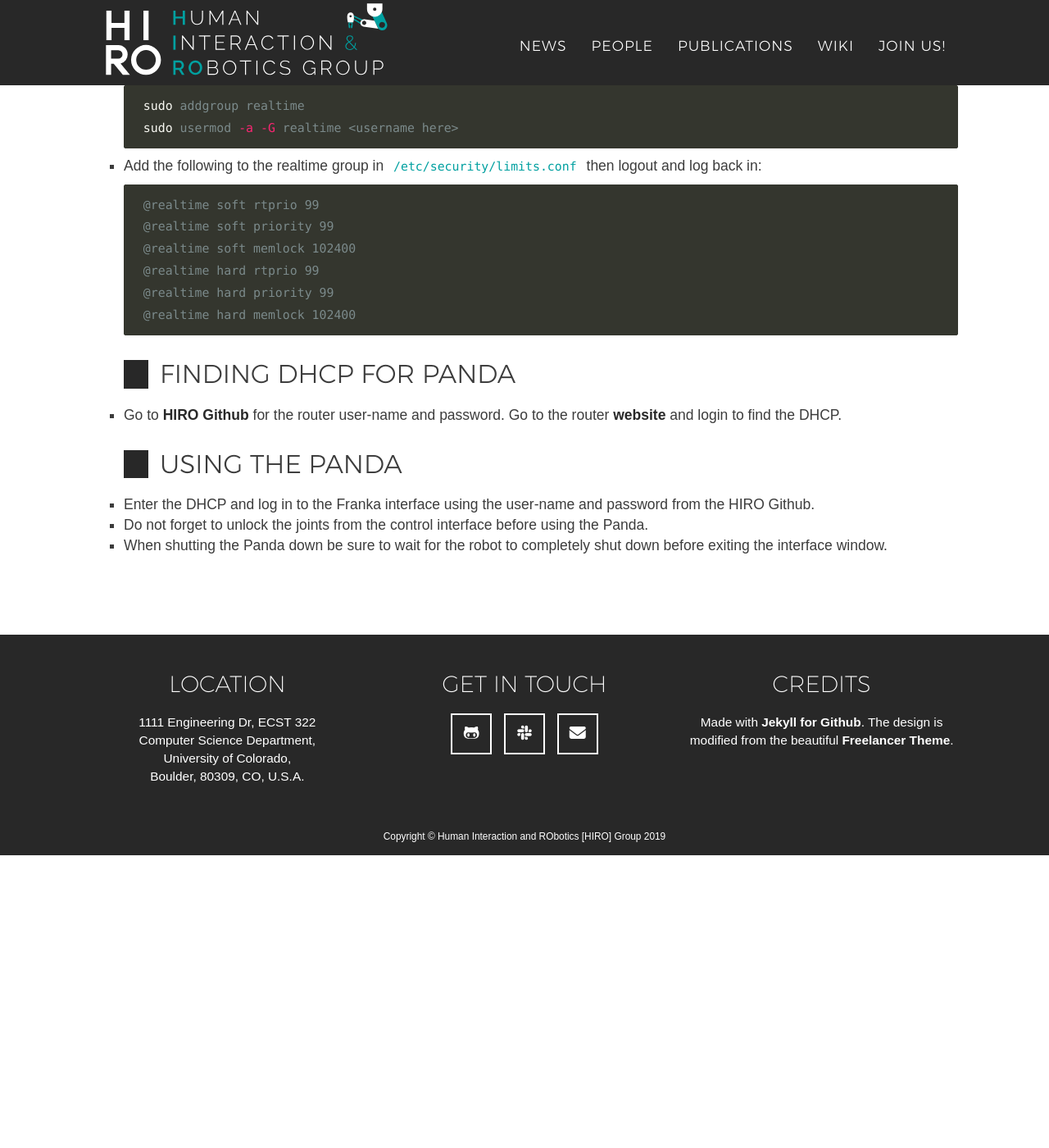
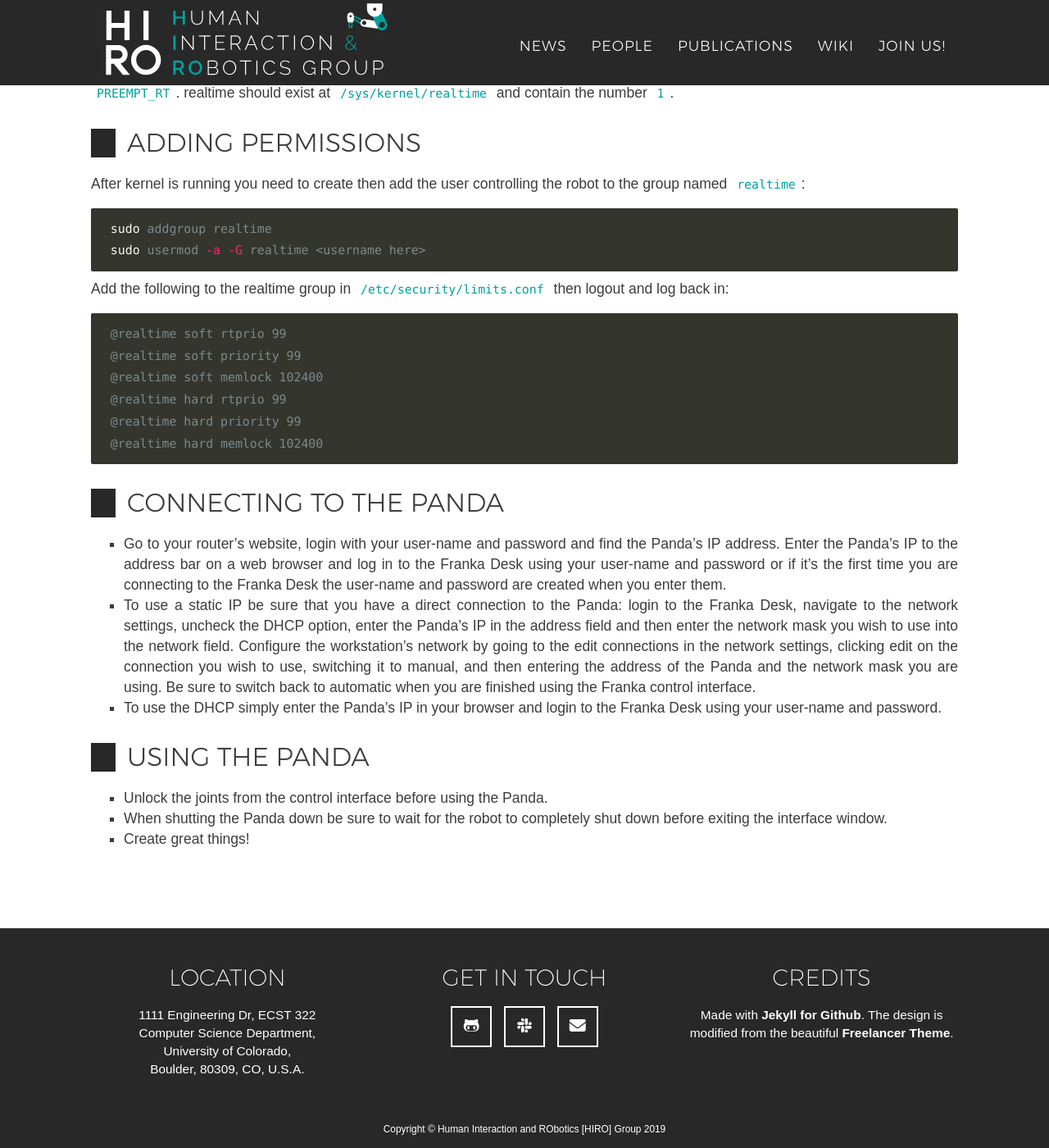
Before and after one commit to HIRO-group/HIRO-group.github.io, a Jekyll site: the page built from _posts/wiki/2019-09-19-Franka-Installation-Tutorial.md, in a window 1280 px wide and 1400 px high, scrolled down 2738 px. Shown: the whole window at 82% size. Built offline with Jekyll 4.4.1, drawn with Linux system fonts in a browser that asks for light colours; nearby versions of some CDN libraries; some web fonts are replaced; before the commit the page ends 3781 px from its top, so only the background shows below that; some of the changed text lies outside the part shown.

Commit message:
Made requested edits.

```diff
--- a/_posts/wiki/2019-09-19-Franka-Installation-Tutorial.md
+++ b/_posts/wiki/2019-09-19-Franka-Installation-Tutorial.md
@@ -1,12 +1,13 @@
 ---
 title: Franka Installation Tutorial
-description: Setting up the PC to control the Panda
+description: How to set up the workstation to control the Franka Panda robot
 tags: [wiki,how to,tutorial,Franka,ros,kernel]
 permalink: franka_installation_tutorial.html
 author: Garrett Pierson
 ---
 
 # Contents
+
 {:.no_toc}
 
 * This line will be replaced by the ToC, excluding the "Contents" header
@@ -20,63 +21,80 @@ the real time Linux kernel necessary for controlling the Panda robot.
 # Installing Dependencies & Building the Packages
 
 Begin by installing the dependencies:
- ~~~bash
-`sudo apt install ros-kinetic-libfranka ros-kinetic-franka-ros`
- ~~~
- * Building the libfranka Package:
- ~~~bash
- sudo apt install build-essential cmake git libpoco-dev libeigen3-dev
- git clone --recursive https://github.com/frankaemika/libfranka
- cd libfranka
- mkdir build
- cd build
- cmake -DCMAKE_BUILD_TYPE=Release ..
- cmake --build .
- sudo make install
- ~~~
- * Building the franka-ros Package:
- ~~~bash
- cd /path/to/desired/folder
- mkdir -p catkin_ws/src
- cd catkin_ws
- source /opt/ros/kinetic/setup.sh
- catkin_init_workspace src
- git clone --recursive https://github.com/frankaemika/franka_ros src/franka_ros
- rosdep install --from-paths src --ignore-src --rosdistro kinetic -y --skip-keys libfranka
- catkin_make -DCMAKE_BUILD_TYPE=Release -DFranka_DIR:PATH=/path/to/libfranka/build
- source devel/setup.sh
- ~~~
+
+~~~bash
+sudo apt install ros-kinetic-libfranka ros-kinetic-franka-ros
+~~~
+
+Build the libfranka Package:
+
+~~~bash
+sudo apt install build-essential cmake git libpoco-dev libeigen3-dev
+git clone --recursive https://github.com/frankaemika/libfranka
+cd libfranka
+mkdir build
+cd build
+cmake -DCMAKE_BUILD_TYPE=Release ..
+cmake --build .
+sudo make install
+~~~
+
+Build the franka-ros Package:
+
+~~~bash
+cd /path/to/desired/folder
+mkdir -p catkin_ws/src
+cd catkin_ws
+source /opt/ros/kinetic/setup.sh
+catkin_init_workspace src
+git clone --recursive https://github.com/frankaemika/franka_ros src/franka_ros
+rosdep install --from-paths src --ignore-src --rosdistro kinetic -y --skip-keys libfranka
+catkin_make -DCMAKE_BUILD_TYPE=Release -DFranka_DIR:PATH=/path/to/libfranka/build
+source devel/setup.sh
+~~~
 
 # Kernel Installation and Set Up
+
 The Panda requires a real time kernel running at 1 kHz to operate properly.
- * Getting a Generic Kernel:
-  * Check the Kernel version: `uname -r`
-  * Get the Kernel Patch for the kernel version found previously at this [website](https://www.kernel.org/pub/linux/kernel/projects/rt/).
-   * Dependencies:
+
+Getting a Generic Kernel:
+   * Check the kernel version: `uname -r`
+   * Get the kernel patch for the kernel version found previously at this [website](https://www.kernel.org/pub/linux/kernel/projects/rt/).
+
+Dependencies:
+
 ~~~bash
 sudo apt install build-essential bc curl ca-certificates fakeroot gnupg2 libssl-dev lsb-release libelf-dev bison flex
 ~~~
-   * Download Patch:
+
+Download Patch:
+
 ~~~bash
 curl -SLO https://www.kernel.org/pub/linux/kernel/v4.x/linux-<your version>.tar.xz
 curl -SLO https://www.kernel.org/pub/linux/kernel/v4.x/linux-<your version>.tar.sign
 curl -SLO https://www.kernel.org/pub/linux/kernel/projects/rt/<your version number ex: 4.12 >/older/patch-<your version>-rt10.patch.xz
 curl -SLO https://www.kernel.org/pub/linux/kernel/projects/rt/<your version number ex: 4.12 >/older/patch-<your version>-rt10.patch.sign
 ~~~
-   * Unpack Patch:
+
+Unpack Patch:
+
 ~~~bash
 xz -d linux-<your version>.tar.xz
 xz -d patch-<your version>-rt10.patch.xz
 ~~~
 
 # Compiling the Kernel
- * Extract the Source Code:
+
+Extract the Source Code:
+
  ~~~bash
  tar xf linux-<your version>.tar
  cd linux-<your version>
  patch -p1 < ../patch-<your version>-rt10.patch
  ~~~
- * Configure Kernel:
+
+Configure Kernel:
+
  ~~~bash
  make oldconfig
  When menu pops up choose option 5: Fully Preemptible Kernel
@@ -85,16 +103,23 @@ xz -d patch-<your version>-rt10.patch.xz
  fakeroot make deb-pkg
  sudo dpkg -i ../linux-headers-<your version>-rt10_*.deb ../linux-image-<your version>-rt10_*.deb
  ~~~
+
 # Verifying the Kernel
- * Restart the computer, go to the Grub boot menu, select your kernel. After entering `uname -a` you should see the output which contains `PREEMPT_RT`.
- realtime should exist at `/sys/kernel/realtime` and contain the number `1`.
+
+Restart the computer, go to the Grub boot menu, select your kernel. After entering `uname -a` you should see the output which contains `PREEMPT_RT`.
+realtime should exist at `/sys/kernel/realtime` and contain the number `1`.
+
 # Adding Permissions
- * After kernel is running you need to create then add the user controlling the robot to the group named `realtime`:
+
+After kernel is running you need to create then add the user controlling the robot to the group named `realtime`:
+
  ~~~bash
  sudo addgroup realtime
  sudo usermod -a -G realtime <username here>
  ~~~
- * Add the following to the realtime group in `/etc/security/limits.conf` then logout and log back in:
+
+Add the following to the realtime group in `/etc/security/limits.conf` then logout and log back in:
+
  ~~~bash
  @realtime soft rtprio 99
  @realtime soft priority 99
@@ -103,10 +128,15 @@ xz -d patch-<your version>-rt10.patch.xz
  @realtime hard priority 99
  @realtime hard memlock 102400
  ~~~
-# Finding DHCP For Panda
- * Go to [HIRO Github](https://github.com/HIRO-group/HIRO-group.github.io) for the
- router user-name and password. Go to the router [website](http://tplinkwifi.net/) and login to find the DHCP.
+
+# Connecting to the Panda
+
+* Go to your router's website, login with your user-name and password and find the Panda's IP address. Enter the Panda's IP to the address bar on a web browser and log in to the Franka Desk using your user-name and password or if it's the first time you are connecting to the Franka Desk the user-name and password are created when you enter them.
+* To use a static IP be sure that you have a direct connection to the Panda: login to the Franka Desk, navigate to the network settings, uncheck the DHCP option, enter the Panda's IP in the address field and then enter the network mask you wish to use into the network field. Configure the workstation's network by going to the edit connections in the network settings, clicking edit on the connection you wish to use, switching it to manual, and then entering the address of the Panda and the network mask you are using. Be sure to switch back to automatic when you are finished using the Franka control interface.
+* To use the DHCP simply enter the Panda's IP in your browser and login to the Franka Desk using your user-name and password.
+
 # Using the Panda
- * Enter the DHCP and log in to the Franka interface using the user-name and password from the HIRO Github.
- * Do not forget to unlock the joints from the control interface before using the Panda.
+
+ * Unlock the joints from the control interface before using the Panda.
  * When shutting the Panda down be sure to wait for the robot to completely shut down before exiting the interface window.
+ * Create great things!
```
